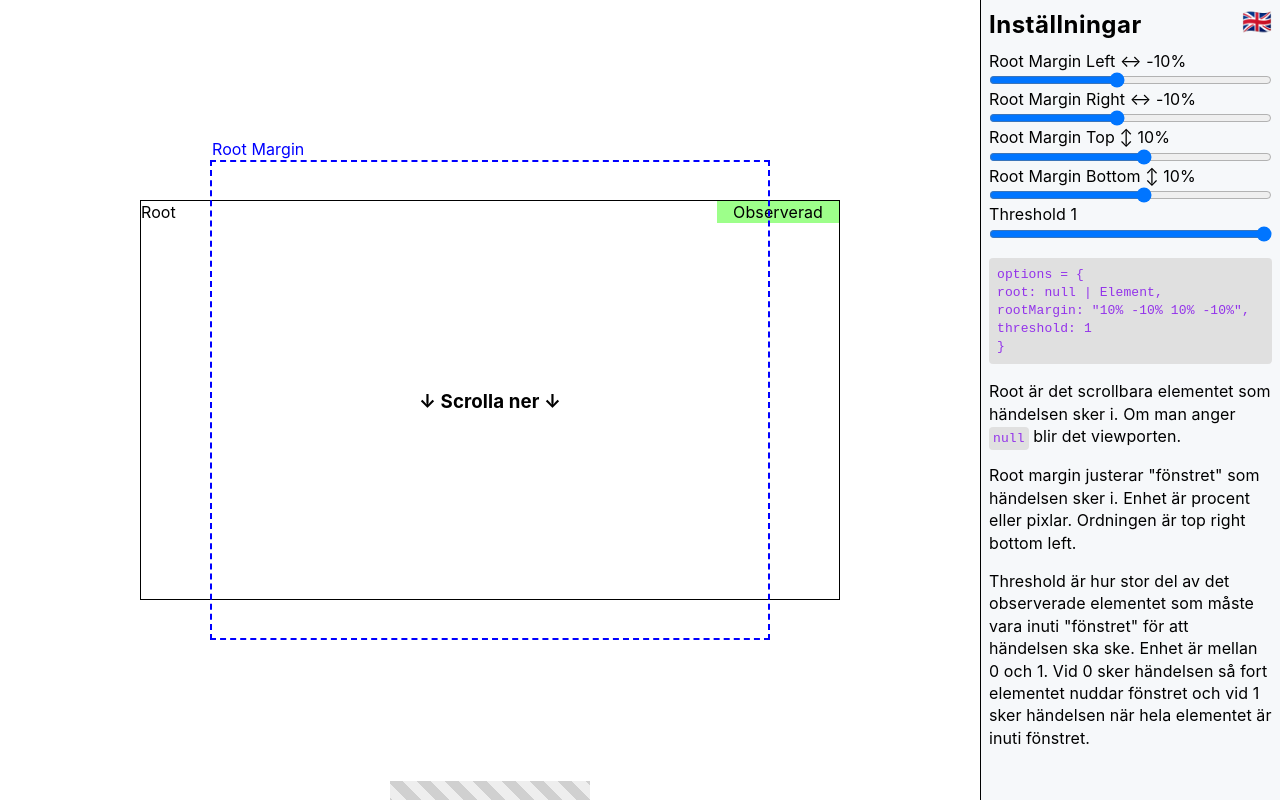
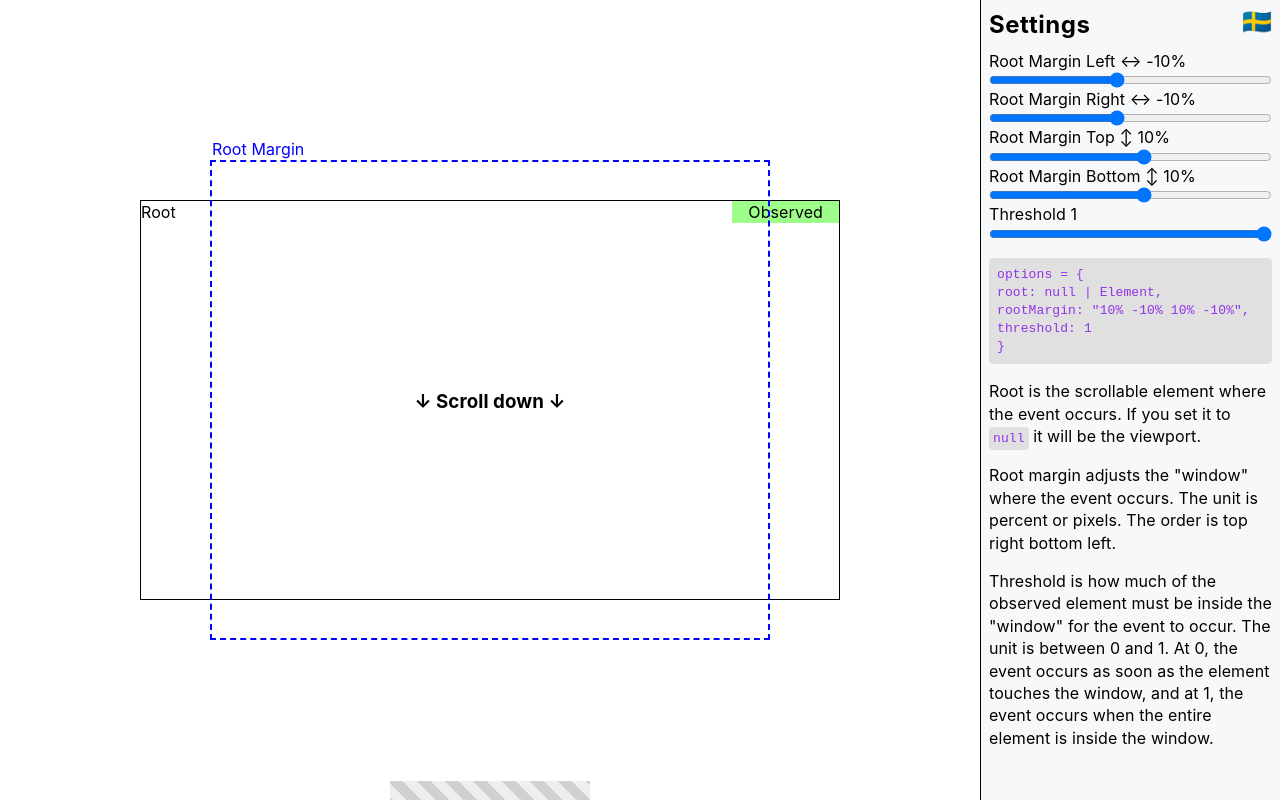
Before and after one commit to nickenickenicke/intersection-observer-visualizer, a React (Vite) app: page / in a window 1280 px wide. Built offline with nearby package versions, Linux system fonts and the light colour scheme.

Commit message:
Changed default language. International baby!

```diff
--- a/src/ElementObserver.tsx
+++ b/src/ElementObserver.tsx
@@ -11,7 +11,7 @@ export interface InterOptions {
 }
 
 export const ElementObserver = () => {
-  const [language, setLanguage] = useState("swedish");
+  const [language, setLanguage] = useState("english");
   const [optionsState, setOptionsState] = useState<InterOptions>({
     rootLeft: -10,
     rootRight: -10,
```
